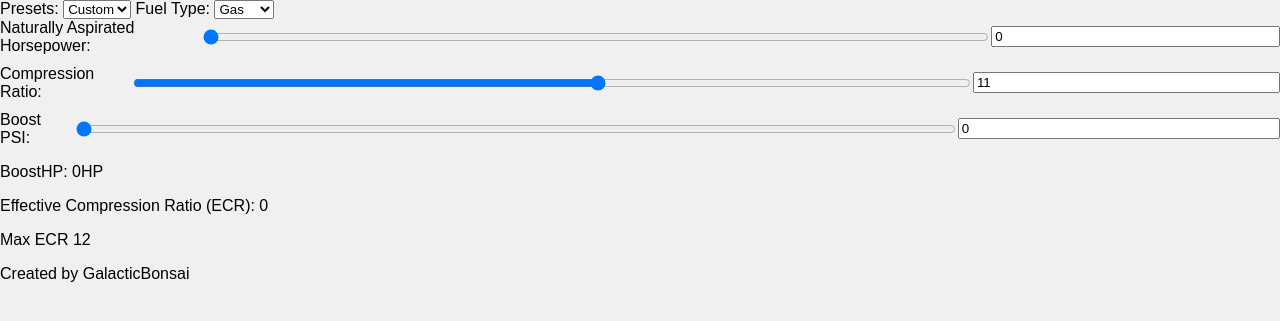
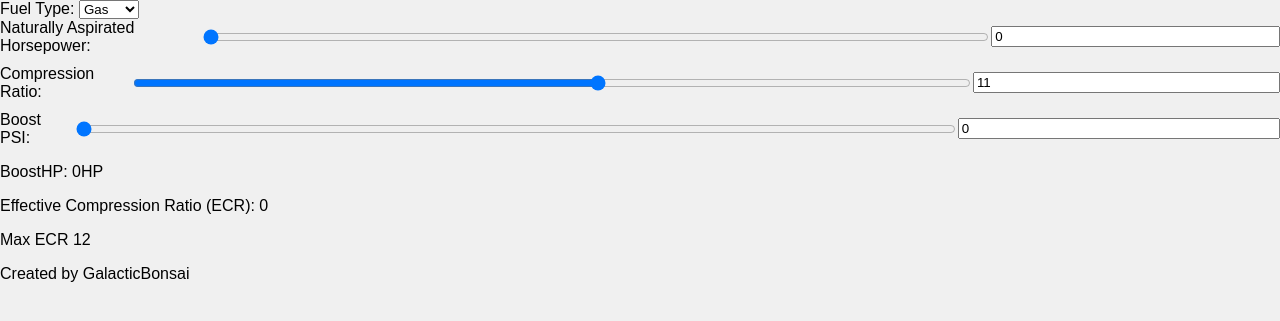
Before and after one commit to GalacticBonsai/FIMath, a Flask app: page /boosted in a window 1280 px wide. Shown: the part 156-477 px from the top of the page. Run offline with Flask 3, Linux system fonts and the light colour scheme.

Commit message:
fixed bhp issue

```diff
--- a/static/boost.js
+++ b/static/boost.js
@@ -1,6 +1,7 @@
-import { atmosphere } from "./const.js";
 import { updateSliderValues } from "./slider.js";
 import {calculateECR} from "./fuel.js"
+
+export const atmosphere = 14.7;
 
 function boostRatio(atmosphere, psi) {
  return ((atmosphere + psi) / atmosphere);
@@ -10,9 +11,12 @@
   var cr = Number(document.getElementById("compRatio").value);
   const boostValue = Number(document.getElementById("boostPsi").value);
   var maxECR = Number(document.getElementById("maxECR").textContent);
-  var ehp = Number(document.getElementById("nahp").textContent);
+  var ehp = Number(document.getElementById("nahp").value);
 
   var br = boostRatio(atmosphere,boostValue);
+  console.log(ehp);
+  // console.log(Math.floor(ehp * br));
+
   document.getElementById("boostHP").textContent = Math.floor(ehp * br);
   var ecr = (cr*br).toFixed(1);
 
--- a/static/const.js
+++ /dev/null
@@ -1 +0,0 @@
-export const atmosphere = 14.7;
--- a/templates/boosted.html
+++ b/templates/boosted.html
@@ -5,10 +5,6 @@
 {% block header %}FIMath - Boosted{% endblock %}
 
 {% block content %}
-<label for="presets">Presets:</label>
-<select id="presets">
-  <option value="custom">Custom</option>
-</select>
 <label for="fuelType">Fuel Type:</label>
 <select id="fuelType">
   <option value="gas">Gas</option>
@@ -36,5 +32,4 @@
   <p>Max ECR <label id="maxECR">12</label></p>
 </div>
 <script type="module" src="{{url_for('static', filename='boost.js')}}" defer></script>
-<script type="module" src="{{url_for('static', filename='presets.js')}}" defer></script>
 {% endblock %}
```
